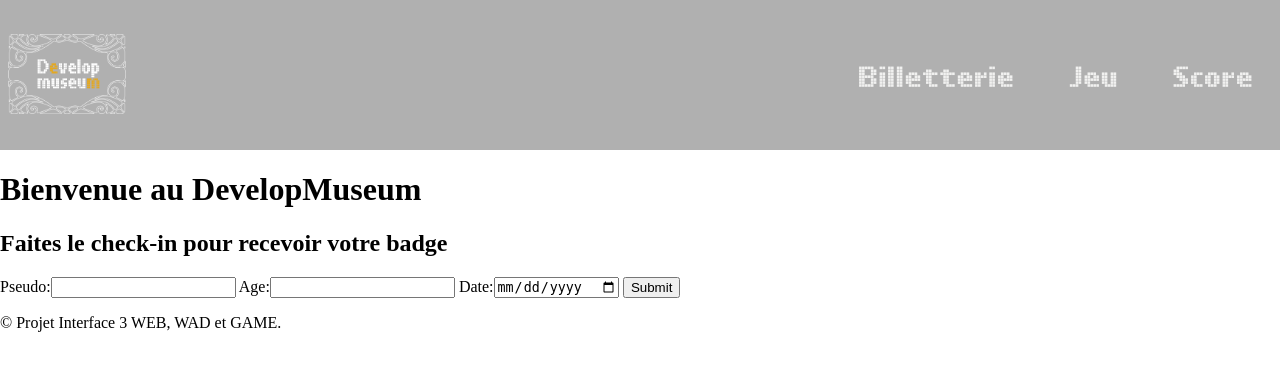
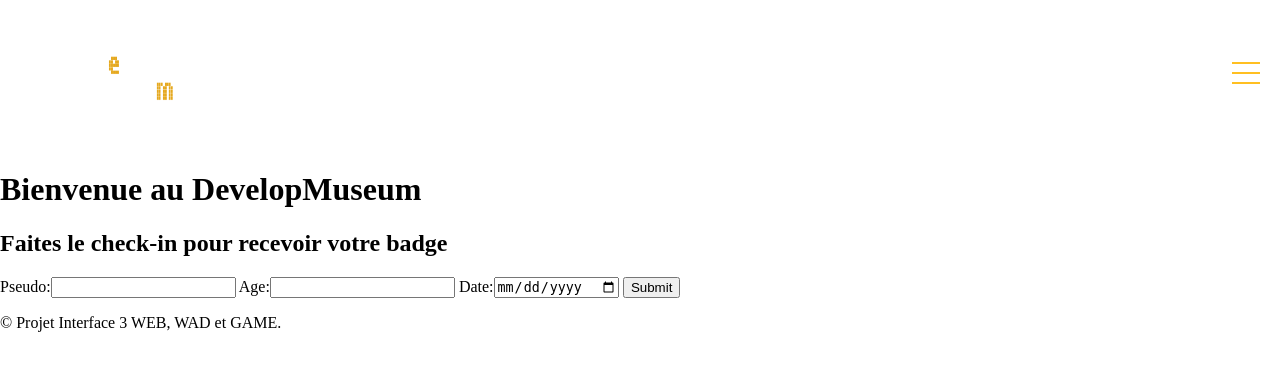
Before and after one commit to ResDev27/DevelopMuseum, a PHP site: page / in a window 1280 px wide. Shown: the top 371 px of the page. Run offline with PHP 8.4, Linux system fonts and the light colour scheme.

Commit message:
buger menu

```diff
--- a/assets/css/background.css
+++ b/assets/css/background.css
@@ -13,6 +13,8 @@
 --bleuclair: #5e83ba;
 --gris:#c2d2e9;
 --jaune:#ffbf21;
+ --primary-color: rgba(4, 16, 26, 0.692);
+ --menu-speed: 0.75s;
 }
 
 html, body {
@@ -24,7 +26,7 @@
   /* box du jeu ne jamais changer*/
   body>canvas:first-of-type {
   position: absolute;
-  z-index: 9999;
+  z-index:800;
   width: 900px;
   left: 26%;
   top: 20%;
@@ -39,50 +41,183 @@
     height: 100vh;
   }
 
-  /*Barre de navigation*/
 
-  header{
-    display: flex;
-    flex-direction: row;
-    justify-content: space-between;
-    z-index: 9999;
-    width: 100%;
-    height: 150px;
-    background: rgba(0, 0, 0, 0.311);
+  .btn{
+    display: inline-block;
+      padding-right: 1rem;
+      text-decoration: none;
+      color:#FFA101;
+      ;
+}
+.menu-wrap-nav{
+  position: absolute;
+  top: 43px;
+  left: 95%;
+  font-family: 'RobotoBold';
+  z-index: 805;
+}
+.menu-wrap-nav .toggler{
+  position: absolute;
+  top: 0;
+  left: 0;
+  z-index: 805;
+  cursor: pointer;
+  width: 50px;
+  height: 50px;
+  opacity: 0;
+}
+.menu-wrap-nav .hamburger{
+  position: absolute;
+  top: 0;
+  left: 0;
+  z-index: 1;
+  width: 60px;
+  height: 60px;
+  padding: 1rem;
+  display: flex;
+  align-items: center;
+  justify-content: center;
+}
+/* Hamburger line */
+.menu-wrap-nav .hamburger >div {
+  position: relative;
+  width: 100%;
+  height: 2px;
+  background-color:var(--jaune);
+  display: flex;
+  align-items: center;
+  justify-content: center;
+  transition: all 0.4s ease;
+}
+/* Top and bottom lines */
+.menu-wrap-nav .hamburger > div:before,
+.menu-wrap-nav .hamburger > div:after{
+  content: '';
+  position: absolute;
+  z-index: 805;
+  top: -10px;
+  width: 100%;
+  height: 2px;
+  background: inherit;
+}
+/* Moves line down */
+.menu-wrap-nav .hamburger > div:after{
+  top: 10px;
+}
+/* Toggler animate */
+.menu-wrap-nav .toggler:checked + .hamburger > div{
+  transform: rotate(135deg);
+}
+/* Turn Lines into X */
+.menu-wrap-nav .toggler:checked + .hamburger > div:before,
+.menu-wrap-nav .toggler:checked + .hamburger > div:after{
+  top: 0;
+  transform: rotate(90deg);
+}
+/* Rotate on hover when checked */
+.menu-wrap-nav .toggler:checked:hover + .hamburger > div{
+  transform: rotate(225deg);
+}
+/* Show menu */
+.menu-wrap-nav .toggler:checked ~ .menu{
+  visibility: visible;
+   animation: 1.2s slide-left;
+    }
 
-  }
-  header .nav{
+@keyframes slide-left {
+      from {
+        margin-left: 100%;
+      }
+      to {
+        margin-left: 0%;
+      }
+    }
+
+
+.menu-wrap-nav .toggler:checked ~ .menu > div > div{
+  opacity: 1;
+  transition: opacity 0.4s ease;
+}
+.menu-wrap-nav .menu{
+  position: fixed;
+  top: 0;
+  left: 0;
+  width: 100%;
+  height: 100%;
+  visibility: hidden;
+  overflow: hidden;
+  display: flex;
+  align-items: center;
+  justify-content: center;
+}
+.menu-wrap-nav .menu > div{
+  background-color: var(--primary-color);
+  border-radius: 50%;
+  width: 200vw;
+  height: 200vw;
+  display: flex;
+  flex: none;
+  align-items: center;
+  justify-content: center;
+
+}
+.menu-wrap-nav .menu > div >div{
+  text-align: center;
+  max-width: 90vw;
+  max-height: 100vh;
+  opacity: 0;
+  transition: opacity 0.4s ease;
+}
+.menu-wrap-nav .menu > div > div > ul > li {
+  list-style: none;
+  color: #fff;
+  font-family: 'pixel';
+  font-size: 1.5rem;
+  padding: 1rem;
+}
+.menu-wrap-nav .menu > div > div > ul > li:hover {
+transform: scale(1.2);
+cursor: pointer;
+color: var(--jaune);
+}
+.menu-wrap-nav .menu >div > div > ul > li > a{
+  color: inherit;
+  text-decoration: none;
+  transition: color 0.4s ease;
+}
+
+.header{
+  width: 100%;
+  height: 150px;
+  display: flex;
+  flex-direction: row;
+  justify-content: space-between;
+  background-color: var(--body);
+  align-items: center;
+
+
+}
+.logo_header{
+  position: relative;
+  width: 15%;
+  height: 178px;
+  padding: 20px;
+  margin-left: 35px;
+  z-index: 850;
+
+
+}
+
+.img_logo{
+  width: 100%;
+  height: 100%;
+}
+
+.nav{
   display: flex;
   flex-direction: row;
   justify-content: space-evenly;
-  width: 100%;
   align-items: center;
-  color: white;
-  }
-  nav img{
-    position: relative;
-width: 15%;
-height: 8%;
-z-index: 9998;
-left: 1%;
-margin-top: 2px;
-
-  }
-   .nav ul  {
-    list-style: none;
-    width: 60%;
-    display: flex;
-    flex-direction: row;
-    justify-content: space-around;
-
-  }
-  .nav div{
-    width: 100%;
-  }
-.nav a{
-  text-decoration: none;/*Pour que le lien ne soit plus "souligné"...*/
-  color: var(--grisblanc);
-  font-family: "pixel";
-  font-size: 29px;
+  width: 627px;
 
 }
--- a/includes/header.php
+++ b/includes/header.php
@@ -1,11 +1,27 @@
+<header class="header">
+   <div class="logo_header">
+      <a href="?page=inscription"><img class="img_logo" src="Assets\Images\logo final.png"></a>
+   </div>
+   <div class="menu-wrap-nav">
+      <input type="checkbox" class="toggler">
+      <div class="hamburger">
+         <div></div>
+      </div>
+      <div class="menu">
+         <div>
+            <div>
+               <ul>
+                  <li><a href="./index.php?p=inscription">Billetterie</a></li>
+                  <li><a href="./index.php?p=jeu"> Jeu</a></li>
+                  <li><a href="./index.php?p=points">Score</a></li>
+               </ul>
+            </div>
+         </div>
+      </div>
+   </div>
 
-<header >
 
-    <nav class='nav'>
-      <div><img src="./assets/images/logo final.png" alt="logo"></div>
-      <ul><li> <a href="./index.php?p=inscription">Billetterie</a></li>
-      <li><a href="./index.php?p=jeu"> Jeu</a></li>
-      <li><a href="./index.php?p=points">Score</a></li></ul>
 
-     </nav>
+
+
 </header>
```
